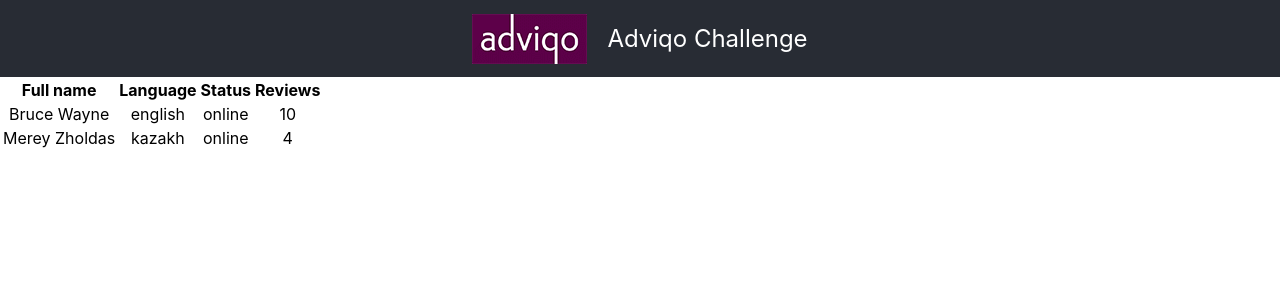
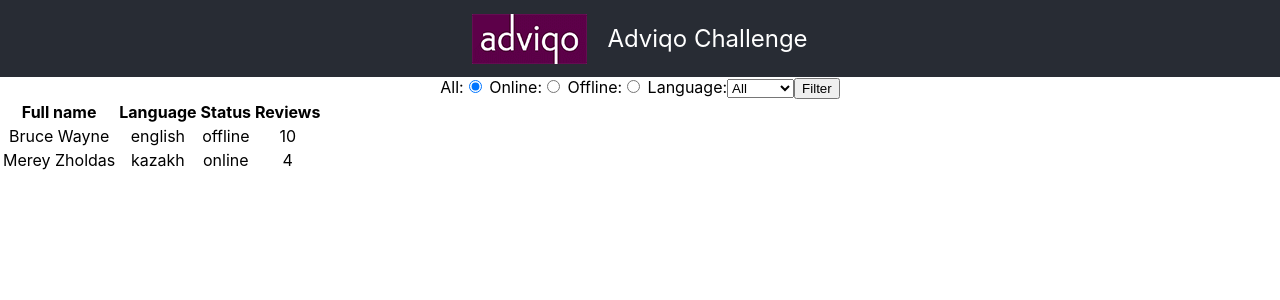
Before and after one commit to merey90/adviqo-challenge, a React (Create React App) app: page / in a window 1280 px wide. Shown: the top 300 px of the page. Built offline with nearby package versions, Linux system fonts and the light colour scheme.

Commit message:
filtering advisers by status and language

```diff
--- /dev/null
+++ b/src/modules/advisor/components/FilterForm.js
@@ -0,0 +1,40 @@
+import React from 'react';
+
+function FilterForm(props) {
+  const { filter, handleFormSubmit, handleInputChange } = props;
+  const languages = ['all', 'english', 'kazakh'];
+  return (
+    <form onSubmit={handleFormSubmit}>
+      <label> All:
+        <input type='radio' name='status' value='all'
+          onChange={handleInputChange}
+          checked={filter.status === 'all'}
+        />
+      </label>
+      <label> Online:
+        <input type='radio' name='status' value='online'
+          onChange={handleInputChange}
+          checked={filter.status === 'online'}
+        />
+      </label>
+      <label> Offline:
+        <input type='radio' name='status' value='offline'
+          onChange={handleInputChange}
+          checked={filter.status === 'offline'}
+        />
+      </label>
+      <label> Language:
+        <select name='language' defaultValue={filter.language} onChange={handleInputChange}>
+          {languages.map((language, index) =>
+            (<option key={index} value={language}>
+              {language.charAt(0).toUpperCase() + language.slice(1)}
+            </option>))
+          }
+        </select>
+      </label>
+      <button type='submit'>Filter</button>
+    </form>
+  )
+}
+
+export default FilterForm;
--- a/src/modules/advisor/containers/AdvisorContainer.js
+++ b/src/modules/advisor/containers/AdvisorContainer.js
@@ -1,9 +1,13 @@
 import React from 'react';
 import Advisor from '../components/Advisor';
+import FilterForm from '../components/FilterForm';
 
 class AdvisorContainer extends React.Component {
   constructor (props) {
     super(props);
+
+    this.handleFormSubmit = this.handleFormSubmit.bind(this);
+    this.handleInputChange = this.handleInputChange.bind(this);
 
     this.state = {
       advisors: [],
@@ -48,16 +52,16 @@ class AdvisorContainer extends React.Component {
   async mockBackend (filter) {
     return new Promise((resolve) => {
       const dbAdvisors = [{
-        id: 2,
+        id: 1,
         fullName: 'Merey Zholdas',
         language: 'kazakh',
         status: 'online',
         reviews: 4
       }, {
-        id: 1,
+        id: 2,
         fullName: 'Bruce Wayne',
         language: 'english',
-        status: 'online',
+        status: 'offline',
         reviews: 10
       }];
 
@@ -87,22 +91,31 @@ class AdvisorContainer extends React.Component {
   }
 
   async sortAdvisorsBy (column) {
-    const { filter } = this.state;
+    const filter = {...this.state.filter};
     let sortDirection = 'desc';
     if(column === filter.sortBy) {
       sortDirection = filter.sortDirection === 'desc' ? 'asc' : 'desc';
     }
 
-    const newFilter = {
-      ...filter,
-      sortBy: column,
-      sortDirection
-    };
+    filter.sortBy = column;
+    filter.sortDirection = sortDirection;
 
-    await this.setState({
-      filter: newFilter
+    await this.setState({ filter });
+
+    this.getAdvisors();
+  }
+
+  handleInputChange (e) {
+    const { value, name } = e.target;
+    const filter = {...this.state.filter};
+    filter[name] = value;
+    this.setState({
+      filter
     });
+  }
 
+  handleFormSubmit (e) {
+    e.preventDefault();
     this.getAdvisors();
   }
 
@@ -110,6 +123,11 @@ class AdvisorContainer extends React.Component {
     const { fetching, advisors } = this.state;
     return (
       <div className='advisor-container'>
+        <FilterForm
+          handleInputChange={this.handleInputChange}
+          handleFormSubmit={this.handleFormSubmit}
+          filter={this.state.filter}
+        />
         <table>
           <thead>
             <tr>
```
Also changed, not shown: 2 other files (tests, documents, lock files or other folders).
